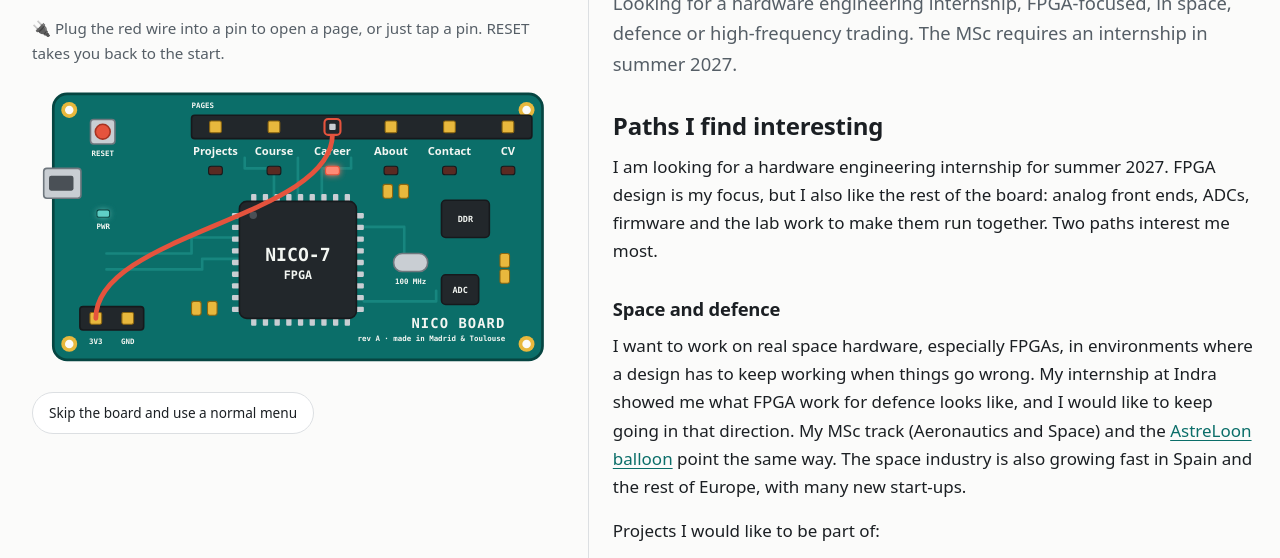
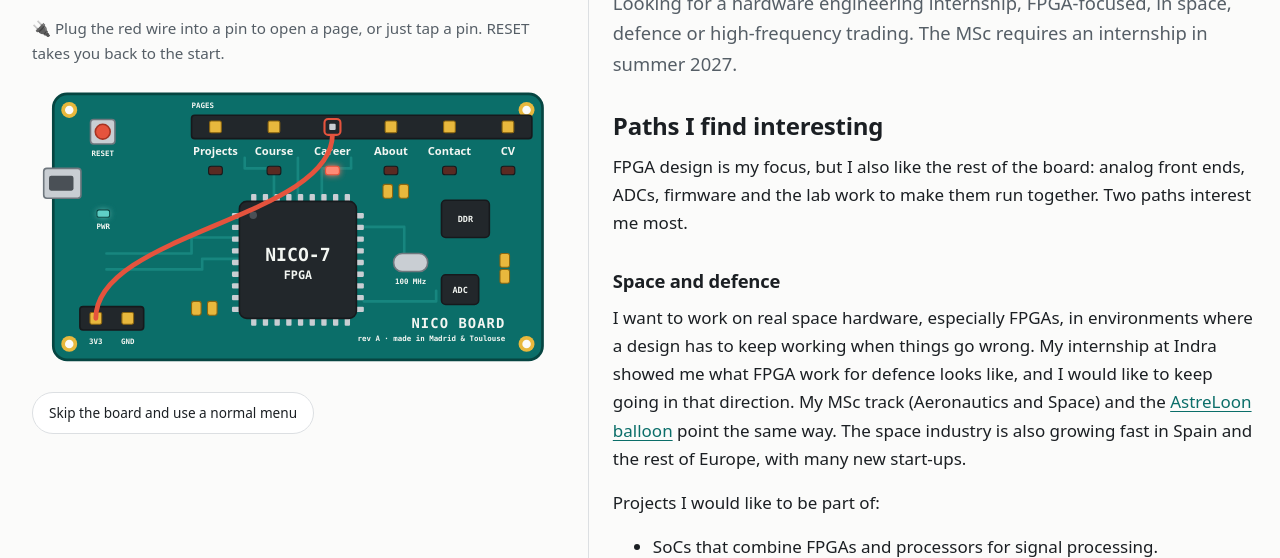
Before and after one commit to NicolasIzquierdoArruga/e-portfolio, an Astro site: page /e-portfolio/career in a window 1280 px wide. Shown: the part 206-764 px from the top of the page. Built offline with nearby package versions, Linux system fonts and the light colour scheme; Astro itself is replaced by a stand-in of ours.

Commit message:
Fix spacing before links and drop the repeated sentence on Career
Co-Authored-By: Claude Opus 5.5 <noreply@anthropic.com>
Claude-Session: https://claude.ai/code/session_01RvbcLPUH66PMigjdaSDemw

```diff
--- a/src/pages/career.astro
+++ b/src/pages/career.astro
@@ -43,8 +43,7 @@ const experience = [
 >
   <h2>Paths I find interesting</h2>
   <p>
-    I am looking for a hardware engineering internship for summer 2027. FPGA design is my focus, but I also like the
-    rest of the board: analog front ends, ADCs, firmware and the lab work to make them run together. Two paths
+    FPGA design is my focus, but I also like the rest of the board: analog front ends, ADCs, firmware and the lab work to make them run together. Two paths
     interest me most.
   </p>
 
@@ -52,7 +51,7 @@ const experience = [
   <p>
     I want to work on real space hardware, especially FPGAs, in environments where a design has to keep working when
     things go wrong. My internship at Indra showed me what FPGA work for defence looks like, and I would like to keep
-    going in that direction. My MSc track (Aeronautics and Space) and the
+    going in that direction. My MSc track (Aeronautics and Space) and the{' '}
     <a href={url('/projects/astreloon')}>AstreLoon balloon</a> point the same way. The space industry is also growing
     fast in Spain and the rest of Europe, with many new start-ups.
   </p>
@@ -78,7 +77,7 @@ const experience = [
   <p>Projects I would like to be part of:</p>
   <ul>
     <li>
-      Low-latency market-data handling on FPGAs, such as parsing exchange feeds. My
+      Low-latency market-data handling on FPGAs, such as parsing exchange feeds. My{' '}
       <a href={url('/projects/itch-parser')}>ITCH parser</a> is a first step in that direction.
     </li>
     <li>Network packet processing in hardware.</li>
```
